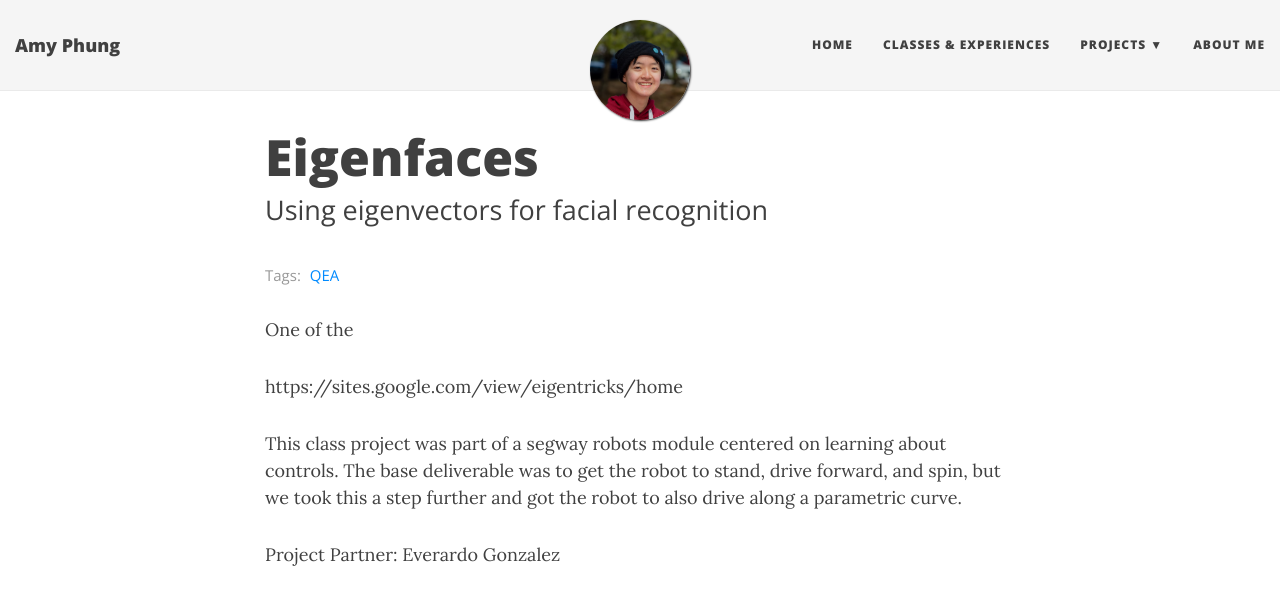
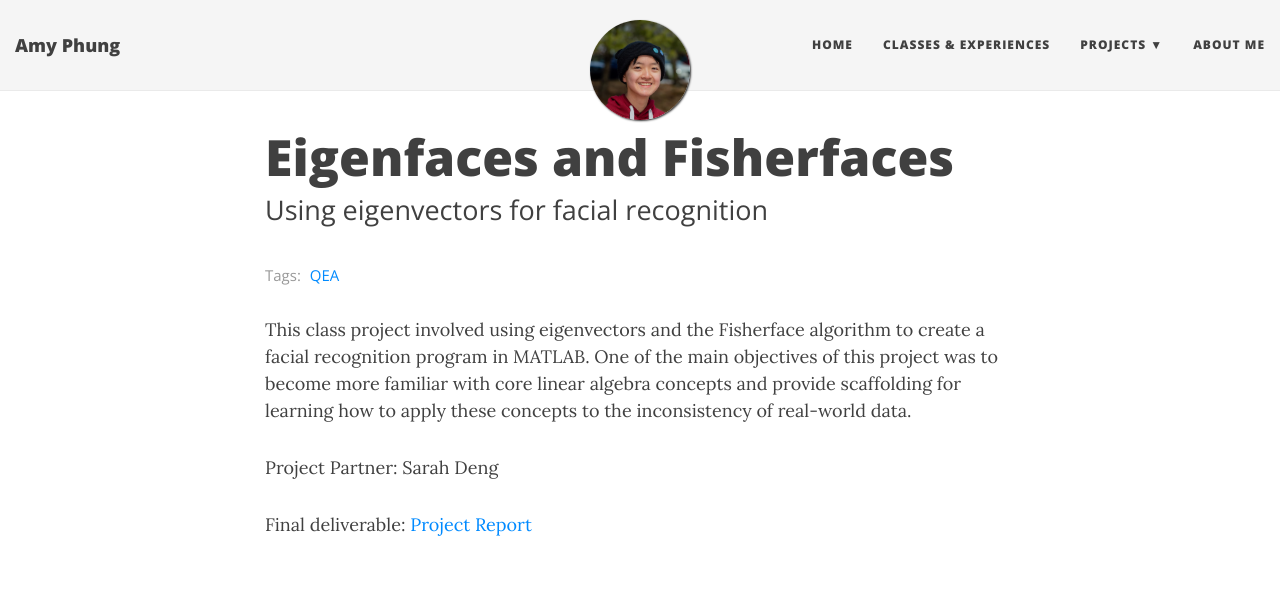
Before and after one commit to AmyPhung/amyphung.github.io, a Jekyll site: the page built from _posts/2018-03-1-eigenfaces.md, in a window 1280 px wide and 1400 px high. Shown: the top 590 px of the window. Built offline with Jekyll 4.4.1, drawn with Linux system fonts in a browser that asks for light colours; nearby versions of some CDN libraries; some of the changed text lies outside the part shown.

Commit message:
Added papers to neatos page, added boat project, added eigenfaces project

```diff
--- a/_posts/2018-03-1-eigenfaces.md
+++ b/_posts/2018-03-1-eigenfaces.md
@@ -1,31 +1,22 @@
 ---
 layout: post
-title: Eigenfaces
+title: Eigenfaces and Fisherfaces
 subtitle: Using eigenvectors for facial recognition
 tags: [QEA]
 ---
 
+This class project involved using eigenvectors and the Fisherface algorithm to create a facial recognition program in MATLAB. One of the main objectives of this project was to become more familiar with core linear algebra concepts and provide scaffolding for learning how to apply these concepts to the inconsistency of real-world data.
 
+Project Partner: Sarah Deng
 
+Final deliverable: [Project Report](
+https://drive.google.com/open?id=1LO9RhMCf81uIzvCRr7qmsoYnYnqo7jR1)
 
-
-
-One of the
-
-https://sites.google.com/view/eigentricks/home
-
-This class project was part of a segway robots module centered on learning about controls. The base deliverable was to get the robot to stand, drive forward, and spin, but we took this a step further and got the robot to also drive along a parametric curve.
-
-Project Partner: Everardo Gonzalez
-
-<style>.embed-container { position: relative; padding-bottom: 56.25%; height: 0; overflow: hidden; max-width: 100%; } .embed-container iframe, .embed-container object, .embed-container embed { position: absolute; top: 0; left: 0; width: 100%; height: 100%; }</style><div class='embed-container'><iframe src='https://www.youtube.com/embed/1q_l--pycgc' frameborder='0' allowfullscreen></iframe></div>
-
-Other deliverables for this project included a paper documenting the control system we used, code for the robot, and a demo. See these links for more information about our project!
-+ [Paper](https://drive.google.com/open?id=1iAzoYLpepR2T3e_7MMJvq5O_UAfpUIqb)
-+ [Code](https://github.com/AmyPhung/QEA-Rocky)
-+ [Demo](https://www.youtube.com/1q_l--pycgc)
+Images from project:
+![](../../img/EigenAccuracy.jpg)
+![](../../img/EigenTime.jpg)
+![](../../img/SVDfigure.jpg)
+![](../../img/coefficientsfigure.jpg)
 
 Tools used:
-- **MATLAB** - used for determining wheel velocity commands based on parametric curve
-- **Mathematica** - used for calculating and tuning the constants needed to complete our controls system
-- **Arduino** - how we implemented our controller and loaded it onto the robot
+- **MATLAB** - used for calculating eigenvectors and plotting results
```
Also changed, not shown: _posts/2018-02-1-boat-design.md (added, +48 -0 lines), _posts/2018-05-1-neatos.md (+3 -1 lines), img/Boat-Covered.PNG (added), img/Boat-Uncovered.PNG (added), img/EigenAccuracy.jpg (added), img/EigenTime.jpg (added), img/FinishedBoat.jpg (added), img/FlowLines.JPG (added), img/SVDfigure.jpg (added), img/allboats.jpg (added), img/boat-frame.jpg (added), img/coefficientsfigure.jpg (added), img/displaycase.jpg (added), img/eigenface.png (added), 3 more files, 1 other file.
